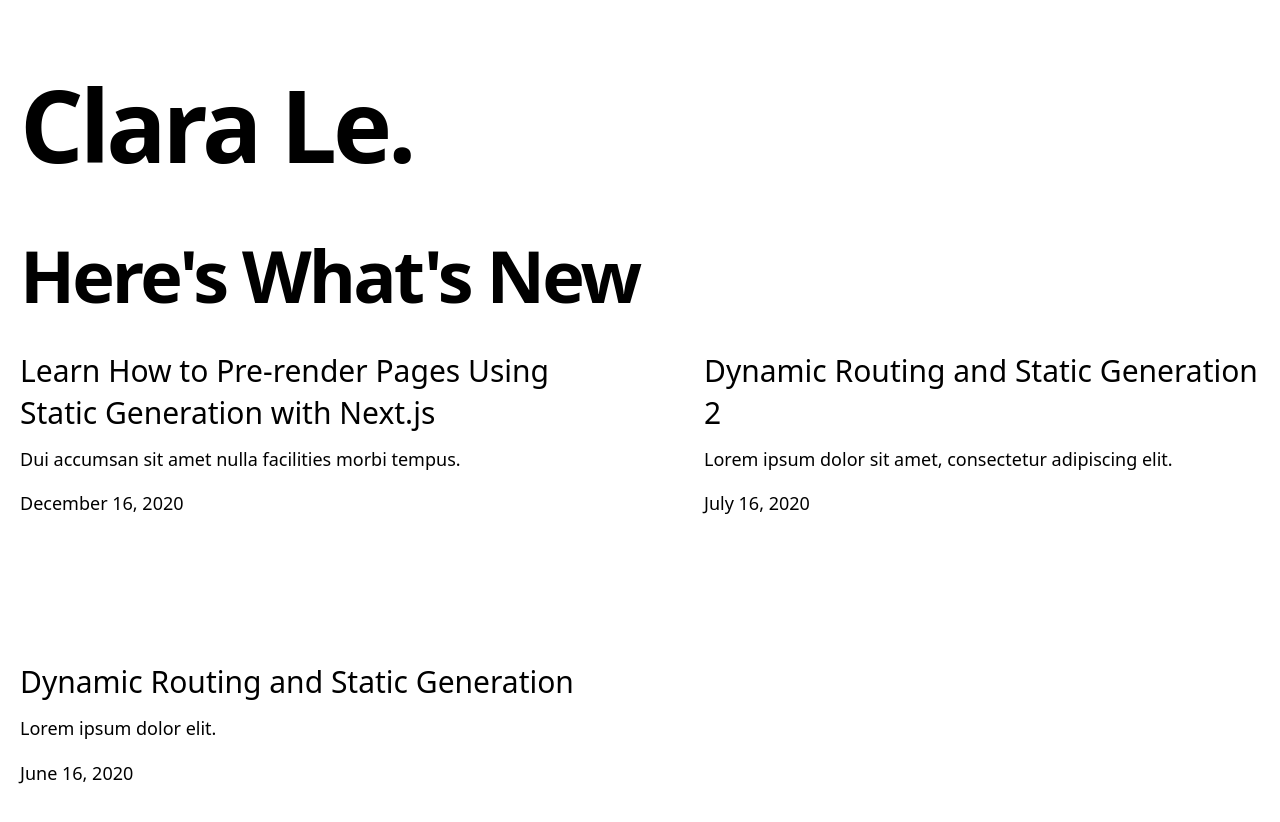
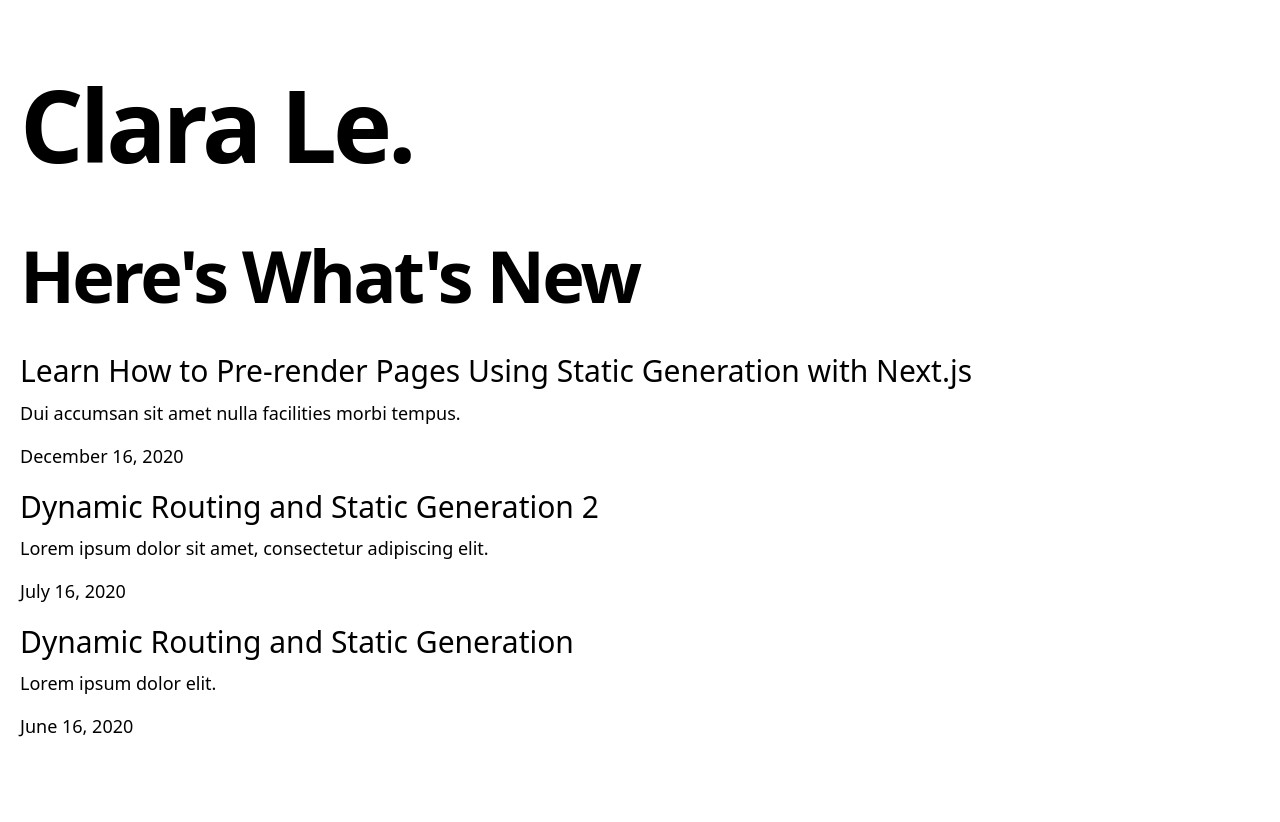
Before and after one commit to hgcl/clara-website, a Next.js app: page / in a window 1280 px wide. Shown: the top 822 px of the page. After the commit the page ends 800 px from the top, so only its background shows below. Built offline with nearby package versions, Linux system fonts and the light colour scheme.

Commit message:
Remove post grid and edit post-preview

```diff
--- a/components/more-stories.js
+++ b/components/more-stories.js
@@ -6,14 +6,14 @@ export default function MoreStories({ posts }) {
       <h2 className="mb-8 text-6xl md:text-7xl font-bold tracking-tighter leading-tight">
         Here's What's New
       </h2>
-      <div className="grid grid-cols-1 md:grid-cols-2 md:col-gap-16 lg:col-gap-32 row-gap-20 md:row-gap-32 mb-32">
+      <div>
         {posts.map((post) => (
           <PostPreview
             key={post.slug}
             title={post.title}
             // coverImage={post.coverImage}
             date={post.date}
-            author={post.author}
+            // author={post.author}
             slug={post.slug}
             excerpt={post.excerpt}
           />
--- a/components/post-preview.js
+++ b/components/post-preview.js
@@ -16,12 +16,12 @@ export default function PostPreview({
       {/* <div className="mb-5">
         <CoverImage slug={slug} title={title} src={coverImage} />
       </div> */}
-      <h3 className="text-3xl mb-3 leading-snug">
+      <h3 className="text-3xl mb-2 leading-snug">
         <Link as={`/posts/${slug}`} href="/posts/[slug]">
           <a className="hover:underline">{title}</a>
         </Link>
       </h3>
-      <p className="text-lg leading-relaxed mb-4">{excerpt}</p>
+      <p className="text-lg leading-normal mb-4">{excerpt}</p>
       <div className="text-lg mb-4">
         <DateFormatter dateString={date} />
       </div>
```
